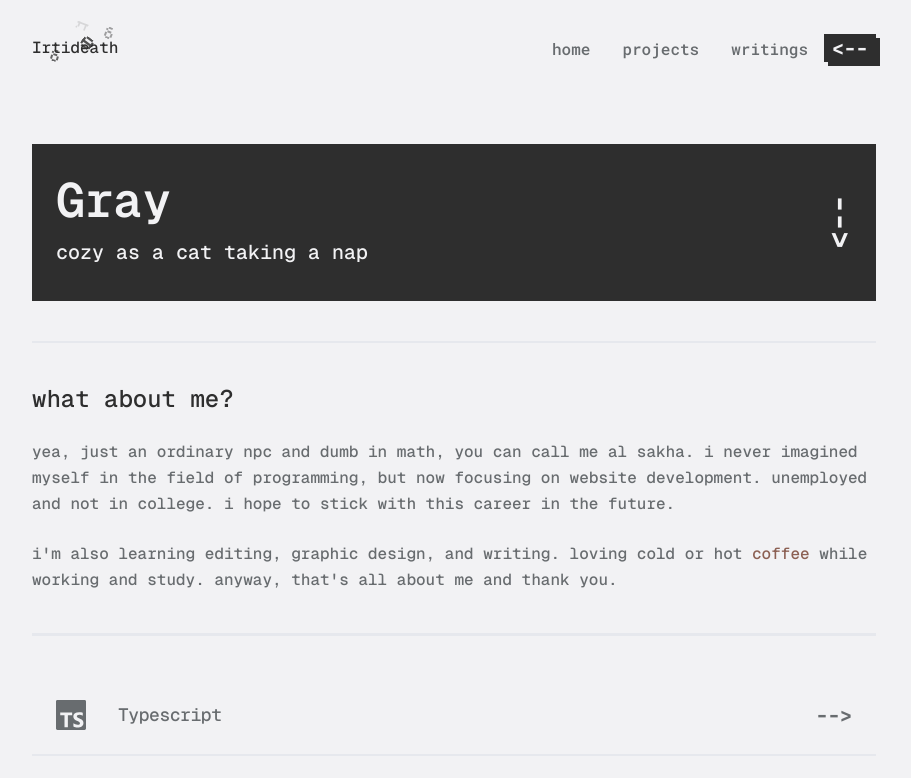
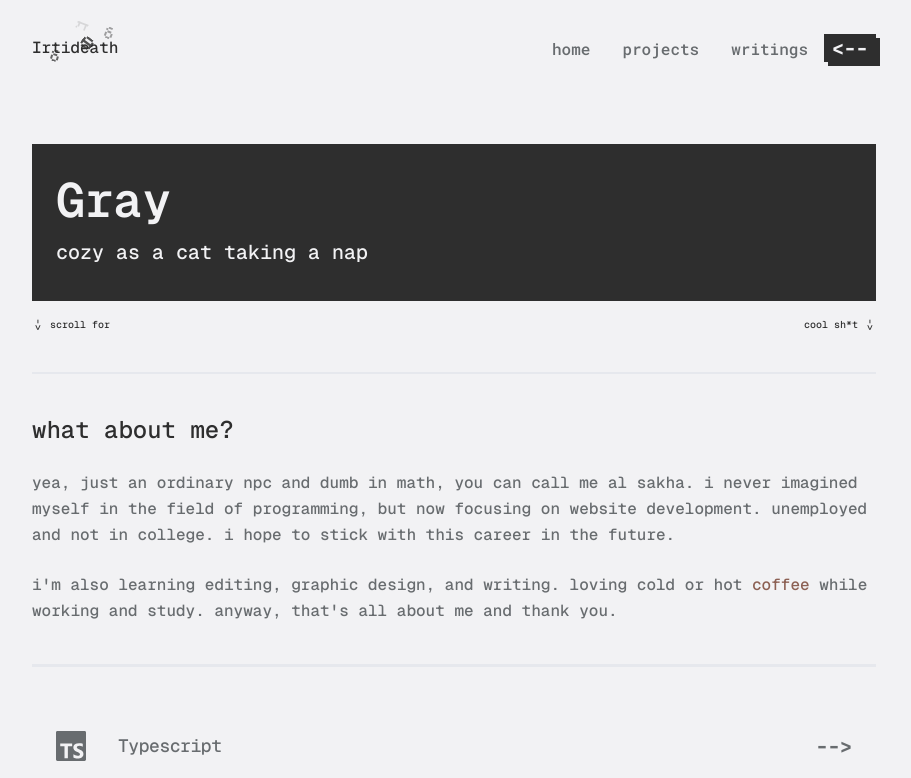
Before and after one commit to IRTIDEATH/Al-Sakha, a Next.js app: page / in a window 1280 px wide. Shown: the top 778 px of the page, without its empty margins (186-1097 px from the left). Built offline with nearby package versions, Linux system fonts and the light colour scheme.

Commit message:
Update add small text and remove arrow animate on the home page

```diff
--- a/app/page.tsx
+++ b/app/page.tsx
@@ -12,6 +12,10 @@ const Page = () => {
   return (
     <main className="mt-12">
       <HeroSection />
+      <ul className="flex items-center justify-between text-[8px] sm:text-[10px] font-medium mt-4 select-none">
+        <li><span className="inline-block rotate-90">{"->"}</span> scroll for</li>
+        <li>cool sh*t <span className="inline-block rotate-90">{"->"}</span></li>
+      </ul>
       <Divider />
       <AboutSection />
       <Divider />
--- a/app/writings/page.tsx
+++ b/app/writings/page.tsx
@@ -25,7 +25,7 @@ export default async function Page() {
             research. just sharing what&apos;s on my mind.
           </p>
         </div>
-        <div className="w-44 h-40 hidden md:block border-[2px] border-b-0 border-t-0 border-suram">
+        <div className="w-44 h-40 hidden md:block border-[3px] border-b-0 border-t-0 border-suram">
           <Image
             src={"/zetamycat.webp"}
             alt="Vestia Zeta My Mine"
--- a/components/pages/home/hero-section.tsx
+++ b/components/pages/home/hero-section.tsx
@@ -1,6 +1,5 @@
 "use client";
 
-import { useReducedMotion } from "motion/react";
 import Image from "next/image";
 import dynamic from "next/dynamic";
 
@@ -8,14 +7,9 @@ const Cursor = dynamic(() => import("@/components/animate-cursor"), {
   ssr: false,
 });
 
-const TextLoop = dynamic(() => import("@/components/text-loop"), {
-  ssr: false,
-});
-
 const HeroSection = () => {
-  const prefersReducedMotion = useReducedMotion();
   return (
-    <section className="relative flex items-start sm:items-center gap-8 justify-between bg-foreground px-6 py-8">
+    <section className="bg-foreground px-6 py-8">
       <div className="space-y-3 flex flex-col items-start">
         <h1 className="text-5xl font-semibold text-background">
           <Cursor
@@ -45,14 +39,6 @@ const HeroSection = () => {
           cozy as a cat taking a nap
         </p>
       </div>
-      {!prefersReducedMotion && (
-        <TextLoop className="absolute right-2 font-bold text-background text-2xl sm:text-3xl rotate-90">
-          <span>{"-->"}</span>
-          <span>{"-->"}</span>
-          <span>{"-->"}</span>
-          <span>{"-->"}</span>
-        </TextLoop>
-      )}
     </section>
   );
 };
--- a/components/pages/project/title-section.tsx
+++ b/components/pages/project/title-section.tsx
@@ -14,7 +14,7 @@ const TitleSection = () => {
       </p>
 
       <Divider className="md:mb-0"/>
-      <ul className="items-center justify-between text-[10px] font-medium font-roboto my-6 hidden md:flex">
+      <ul className="items-center justify-between text-[10px] font-medium font-roboto my-6 hidden md:flex select-none">
         <li>click</li>
         <li>the</li>
         <li>image</li>
```
